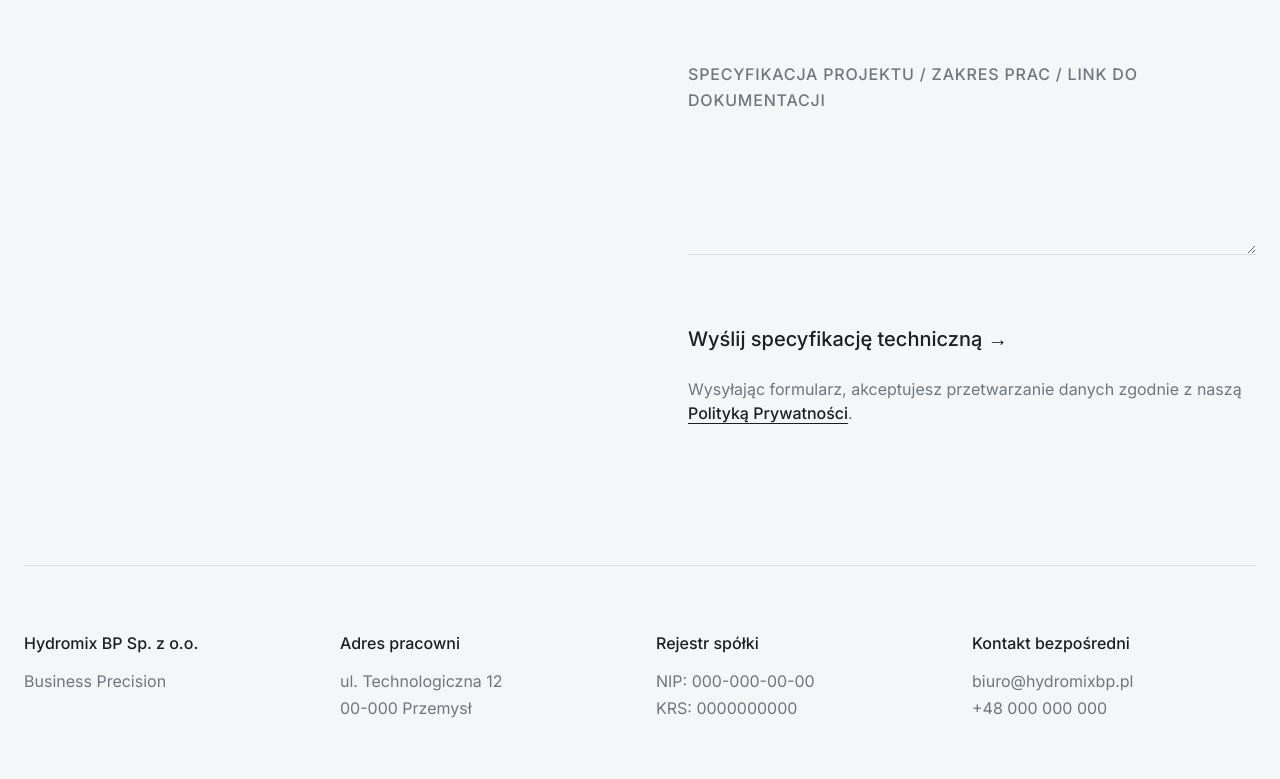
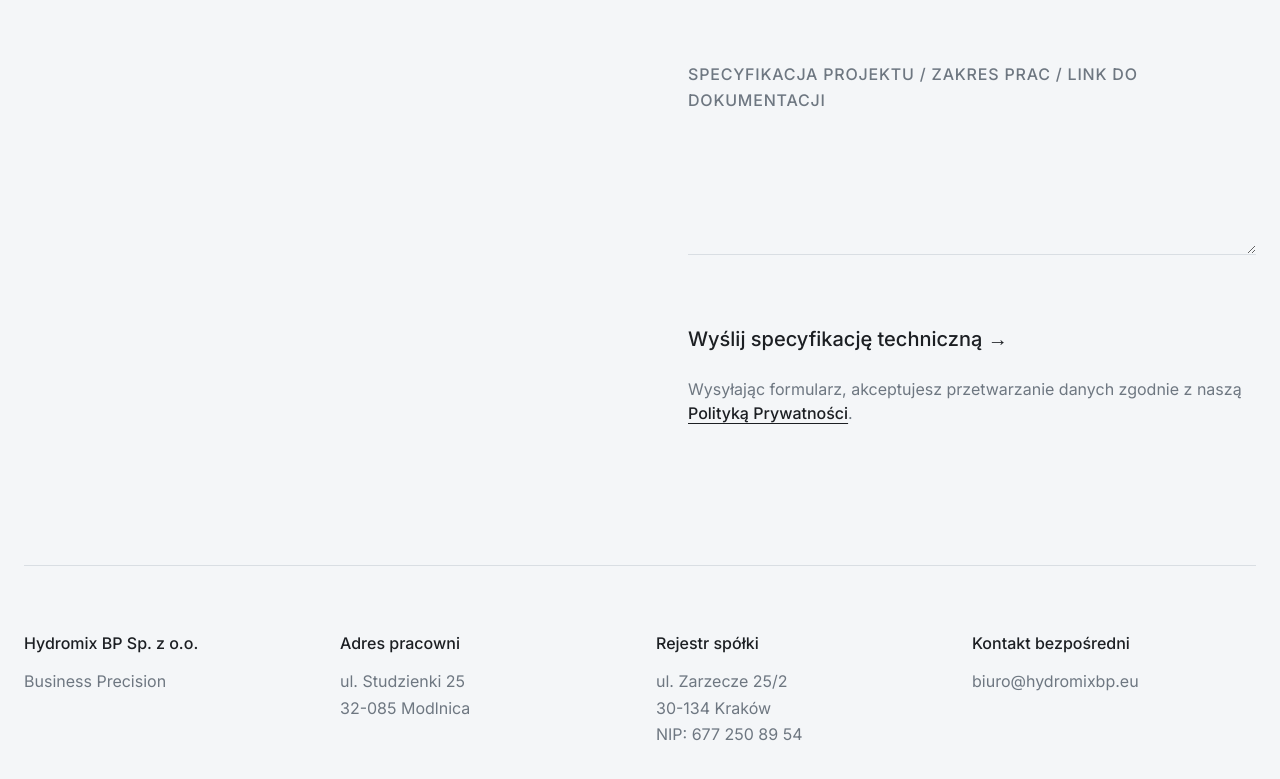
Before and after one commit to impregnatedgoblin/hvac_mvp, a plain HTML site: page index.html in a window 1280 px wide. Shown: the part 1243-2022 px from the top of the page. Drawn offline with Linux system fonts and the light colour scheme; a web font is replaced by a local one.

Commit message:
Update index.html

```diff
--- a/index.html
+++ b/index.html
@@ -370,9 +370,9 @@
 
             <footer class="footer-meta">
                 <p><strong>Hydromix BP Sp. z o.o.</strong>Business Precision</p>
-                <p><strong>Adres pracowni</strong>ul. Technologiczna 12<br>00-000 Przemysł</p>
-                <p><strong>Rejestr spółki</strong>NIP: 000-000-00-00<br>KRS: 0000000000</p>
-                <p><strong>Kontakt bezpośredni</strong>biuro@hydromixbp.pl<br>+48 000 000 000</p>
+                <p><strong>Adres pracowni</strong>ul. Studzienki 25<br>32-085 Modlnica</p>
+                <p><strong>Rejestr spółki</strong>ul. Zarzecze 25/2<br>30-134 Kraków<br>NIP: 677 250 89 54</p>
+                <p><strong>Kontakt bezpośredni</strong>biuro@hydromixbp.eu</p>
             </footer>
         </section>
 
```
